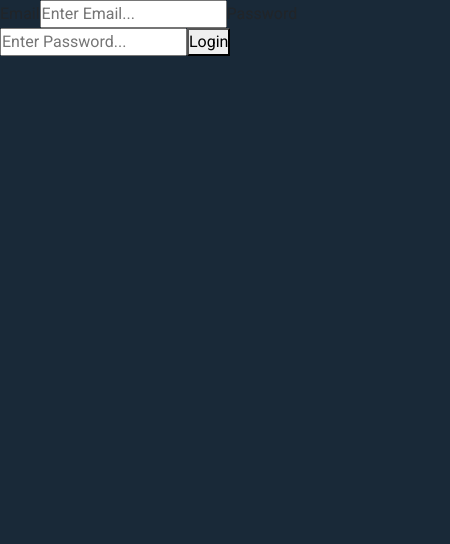
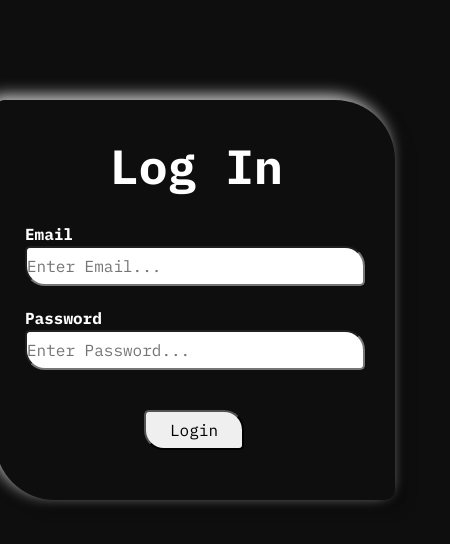
Before and after one commit to Jeiberth/GameShop, a React (Create React App) app in the folder game-store/client/: page /login in a window 390 px wide. Shown: the top 544 px of the page, 450 px wide, since content can reach past the window. Built offline with nearby package versions, Linux system fonts and the light colour scheme; a web font is replaced by a local one.

Commit message:
The frontent was improved visually and now is responsive, and css was included to the Login Page

```diff
--- a/game-store/client/src/App.css
+++ b/game-store/client/src/App.css
@@ -1,5 +1,6 @@
 @import url('https://fonts.googleapis.com/css2?family=Berkshire+Swash&family=Roboto:wght@100;300;400;500;700;900&display=swap');
 @import url('//db.onlinewebfonts.com/c/89d11a443c316da80dcb8f5e1f63c86e?family=Bauhaus+93');
+@import url('https://fonts.googleapis.com/css2?family=IBM+Plex+Mono:ital,wght@0,100;0,200;0,300;0,400;0,500;0,600;0,700;1,100;1,200;1,300;1,400;1,500;1,600;1,700&family=Libre+Baskerville:ital,wght@0,400;0,700;1,400&display=swap');
 
 * {
   margin: 0;
@@ -8,9 +9,9 @@
 }
 
 :root {
-  --primary: #0d171f;
-  --second: #0998a8;
-  --bgColor: #192938;
+  --primary: #000000;
+  --second: #460000;
+  --bgColor: #0f0e0e;
 }
 
 h1,
@@ -23,8 +24,8 @@ p {
 body {
   position: relative;
   background: var(--bgColor);
-  font-family: 'Roboto', sans-serif;
-  width: 100%;
+  font-family: "IBM Plex Mono", monospace;  width: 100%;
+  font-weight: 1000;
   min-height: 100vh;
   overflow: hidden;
 }
--- a/game-store/client/src/components/gameCard.css
+++ b/game-store/client/src/components/gameCard.css
@@ -7,8 +7,8 @@
   border: 1px solid rgba(0, 0, 0, 0.1);
   border-radius: 20px;
   background: var(--bgColor);
-  box-shadow: -5px -5px 15px rgba(255, 255, 255, 0.1),
-    5px 5px 15px rgba(0, 0, 0, 0.35);
+  box-shadow: -5px -5px 15px rgba(255, 255, 255, 0.774),
+    5px 5px 15px rgba(0, 0, 0, 0.733);
 }
 
 .gameCard img {
@@ -59,7 +59,8 @@
 
 .gameCard .gameTitle {
   margin-top: 10px;
-  font-family: 'Bauhaus 93';
+  font-family: "IBM Plex Mono", monospace;
+  font-weight: 1000;
   text-transform: uppercase;
   font-size: 1.3rem;
 }
--- a/game-store/client/src/components/gameSwiper.css
+++ b/game-store/client/src/components/gameSwiper.css
@@ -26,7 +26,7 @@
   right: 0;
   bottom: 0;
   background: rgba(0, 0, 0, 0.3);
-  border-radius: 30px !important;
+  border-radius: 10px 60px !important;
 }
 
 .swiper-slide img {
@@ -37,7 +37,7 @@
   height: 100%;
   object-fit: cover;
   object-position: center;
-  border-radius: 30px !important;
+  border-radius: 10px 60px !important;
 }
 
 .swiper-slide .video iframe {
@@ -46,11 +46,11 @@
   top: 0;
   width: 85%;
   height: 75%;
-  border-radius: 0 30px 0 30px !important;
+  border-radius: 10px 60px !important;
   border: 5px solid transparent;
   background: var(--second);
-  box-shadow: -5px -5px 15px rgba(255, 255, 255, 0.1),
-    5px 5px 15px rgba(0, 0, 0, 0.35);
+  box-shadow: -5px -5px 15px rgba(255, 255, 255, 0.774),
+  5px 5px 15px rgba(0, 0, 0, 0.733);
   z-index: 1100;
   visibility: hidden;
   opacity: 0;
@@ -73,8 +73,9 @@
 }
 
 .gameSlider .content h2 {
-  font-family: 'Bauhaus 93';
-  font-size: 3.5rem;
+  font-family: "IBM Plex Mono", monospace;  width: 100%;
+  font-weight: 1000;
+  font-size: 2.5rem;
 }
 
 .gameSlider .content p {
@@ -156,7 +157,8 @@
   }
 
   .gameSlider .content h2 {
-    font-family: 'Bauhaus 93';
+    font-family: "IBM Plex Mono", monospace;  width: 100%;
+  font-weight: 1000;
     font-size: 1.5rem;
   }
 
--- a/game-store/client/src/components/sideMenu.css
+++ b/game-store/client/src/components/sideMenu.css
@@ -3,17 +3,17 @@
   height: 100%;
   padding: 30px;
   border: 1px solid rgba(0, 0, 0, 0.1);
-  border-radius: 30px;
+  border-radius: 10px 60px;
   background: var(--bgColor);
-  box-shadow: -5px -5px 15px rgba(255, 255, 255, 0.1),
-    5px 5px 15px rgba(0, 0, 0, 0.35);
+  box-shadow: -5px -5px 15px rgba(255, 255, 255, 0.774),
+  5px 5px 15px rgba(0, 0, 0, 0.733);
   display: flex;
   flex-direction: column;
   transition: 1s;
 }
 
 .sideMenu .logo {
-  font-family:'Segoe UI', Tahoma, Geneva, Verdana, sans-serif;
+  font-family: "IBM Plex Mono", monospace;
   position: relative;
   text-decoration: none;
   display: inline-flex;
@@ -71,13 +71,14 @@
   font-size: 1.8em;
 }
 
-@media (max-width: 768px) {
+@media (max-width: 1250px) {
   .sideMenu {
     position: absolute;
     left: 8px;
     align-items: center;
     padding: 30px;
     z-index: 1500;
+    width: 80px;
   }
 
   .sideMenu.active {
--- /dev/null
+++ b/game-store/client/src/pages/Login.css
@@ -0,0 +1,47 @@
+#cont{
+    position: relative;
+    left: 50%;
+    top: 100px;
+    transform: translateX(-50%);
+    width: 400px;
+    height: 400px;
+    box-shadow: -5px -5px 15px rgba(255, 255, 255, 0.774),
+    5px 5px 15px rgba(0, 0, 0, 0.733);
+    border-radius: 10px 60px;
+    padding: 30px;
+    color: white;
+}
+
+#form{
+    position: relative;
+    display: flex;
+    flex-direction: column;
+    align-content: center;
+}
+
+#Login{
+    position: relative;
+    font-size: 3em;
+    left: 25%;
+    margin-bottom: 20px;
+}
+
+#emailinput{
+    height: 40px;
+    border-radius: 5px 20px;
+    margin-bottom: 20px;
+}
+
+#passwordinput{
+    height: 40px;
+    border-radius: 5px 20px;
+    margin-bottom: 40px;
+}
+
+#submit{
+    height: 40px;
+    border-radius: 5px 20px;
+    position: relative;
+    width: 100px;
+    left: 35%;
+}
--- a/game-store/client/src/pages/Login.jsx
+++ b/game-store/client/src/pages/Login.jsx
@@ -2,6 +2,8 @@ import React, {useState} from 'react'
 import axios from 'axios';
 import {toast} from 'react-hot-toast'
 import { useNavigate } from 'react-router-dom';
+import './Login.css';
+
 
 function Login() {
     const navigate = useNavigate()
@@ -29,13 +31,14 @@ function Login() {
           }
         }
   return (
-    <div>
-        <form onSubmit={loginUser}>
-        <label>Email</label>
-        <input type="email" placeholder='Enter Email...' value={data.email} onChange={(e) => setData({...data, email: e.target.value})} />
-        <label>Password</label>
-        <input type="password" placeholder='Enter Password...' value={data.password} onChange={(e) => setData({...data, password: e.target.value})} />
-        <button type='submit'>Login</button>
+    <div id="cont">
+        <form id="form" onSubmit={loginUser}>
+        <label id="Login">Log In</label>
+        <label id="emailtext">Email</label>
+        <input id="emailinput" type="email" placeholder='Enter Email...' value={data.email} onChange={(e) => setData({...data, email: e.target.value})} />
+        <label id="passwordtext" >Password</label>
+        <input id="passwordinput" type="password" placeholder='Enter Password...' value={data.password} onChange={(e) => setData({...data, password: e.target.value})} />
+        <button id="submit" type='submit'>Login</button>
 
         </form>
     </div>
--- a/game-store/client/src/pages/bag.css
+++ b/game-store/client/src/pages/bag.css
@@ -1,10 +1,11 @@
 .shopBagTable {
   margin-top: 50px;
   color: #ffffff;
-  border-radius: 20px;
+  border-radius: 10px 60px;
   background: var(--bgColor);
-  box-shadow: -5px -5px 15px rgba(255, 255, 255, 0.1),
-    5px 5px 15px rgba(0, 0, 0, 0.35);
+  box-shadow: -5px -5px 15px rgba(255, 255, 255, 0.774),
+  5px 5px 15px rgba(0, 0, 0, 0.733);
+
 }
 
 .shopBagTable thead tr {
@@ -32,11 +33,12 @@
   padding: 10px 20px;
   text-decoration: none;
   color: #ffffff;
-  border-radius: 15px;
+  border-radius: 10px 60px;
   display: inline-flex;
   align-items: center;
   gap: 10px;
   background: var(--bgColor);
-  box-shadow: -5px -5px 15px rgba(255, 255, 255, 0.1),
-    5px 5px 15px rgba(0, 0, 0, 0.35);
+  box-shadow: -5px -5px 15px rgba(255, 255, 255, 0.774),
+  5px 5px 15px rgba(0, 0, 0, 0.733);
+
 }
--- a/game-store/client/src/pages/categories.css
+++ b/game-store/client/src/pages/categories.css
@@ -1,3 +1,4 @@
+
 .filters {
   display: flex;
   flex-wrap: wrap;
@@ -11,15 +12,15 @@
   color: #ffffff;
   padding: 10px 25px;
   transition: 0.3s;
-  border-radius: 10px;
+  border-radius: 10px 60px;
   text-transform: uppercase;
   cursor: pointer;
 }
 
 .filters li:hover,
 .filters li.active {
-  box-shadow: -5px -5px 10px rgba(255, 255, 255, 0.1),
-    5px 5px 10px rgba(0, 0, 0, 0.35);
+  box-shadow: -5px -5px 15px rgba(255, 255, 255, 0.774),
+  5px 5px 15px rgba(0, 0, 0, 0.733);
 }
 
 .search {
@@ -31,9 +32,9 @@
   height: 50px;
   padding: 8px 20px;
   margin-bottom: 20px;
-  border-radius: 10px;
-  box-shadow: -5px -5px 15px rgba(255, 255, 255, 0.1),
-    5px 5px 15px rgba(0, 0, 0, 0.35);
+  border-radius: 10px 60px;
+  box-shadow: -5px -5px 15px rgba(255, 255, 255, 0.774),
+  5px 5px 15px rgba(0, 0, 0, 0.733);
 }
 
 .search input {
--- a/game-store/client/src/pages/header.css
+++ b/game-store/client/src/pages/header.css
@@ -28,9 +28,9 @@ header {
   font-size: 1.5rem;
   width: 50px;
   height: 50px;
-  border-radius: 10px;
-  box-shadow: -5px -5px 15px rgba(255, 255, 255, 0.1),
-    5px 5px 15px rgba(0, 0, 0, 0.35);
+  box-shadow: -5px -5px 15px rgba(255, 255, 255, 0.774),
+    5px 5px 15px rgba(0, 0, 0, 0.733);
+  border-radius: 20px 40px;
   display: flex;
   justify-content: center;
   align-items: center;
@@ -93,7 +93,7 @@ header {
   font-size: 0.6rem;
 } */
 
-@media (max-width: 768px) {
+@media (max-width: 1250px) {
   .userItems .avatar {
     display: none;
   }
@@ -108,14 +108,25 @@ header {
   .menu.active {
     margin-left: 0;
   }
+
+  .bi-sliders{
+    display: none;
+  }
+
 }
 
 .login {
   display: inline-flex;
-align-items: center;
-gap: 20px;
-color: #ffffff;
-box-shadow: -5px -5px 15px rgba(255, 255, 255, 0.1),
-        5px 5px 15px rgba(0, 0, 0, 0.35);
+  align-items: center;
+  gap: 20px;
+  color: #ffffff;
+}
 
+.login button{
+  width: 100px;
+  height: 40px;
+  border-radius: 20px 40px;
+    border-radius: 20px 40px;
+    box-shadow: -5px -5px 15px rgba(255, 255, 255, 0.774),
+    5px 5px 15px rgba(0, 0, 0, 0.733);
 }
--- a/game-store/client/src/pages/main.css
+++ b/game-store/client/src/pages/main.css
@@ -4,12 +4,8 @@ main {
   left: 0;
   right: 0;
   bottom: 0;
-  padding: 30px;
-  border: 8px solid var(--bgColor);
-  box-shadow: -5px -5px 15px rgba(255, 255, 255, 0.15),
-    5px 5px 15px rgba(0, 0, 0, 0.35),
-    inset -5px -5px 15px rgba(255, 255, 255, 0.15),
-    inset 5px 5px 15px rgba(0, 0, 0, 0.35);
+  padding: 20px;
+
   display: flex;
   justify-content: space-between;
   align-items: center;
@@ -22,11 +18,11 @@ main {
   position: relative;
   width: 80%;
   height: 100%;
-  border-radius: 30px;
+  border-radius: 10px 60px;
   border: 1px solid rgba(0, 0, 0, 0.1);
   background: var(--bgColor);
-  box-shadow: -5px -5px 15px rgba(255, 255, 255, 0.1),
-    5px 5px 15px rgba(0, 0, 0, 0.35);
+  box-shadow: -5px -5px 15px rgba(255, 255, 255, 0.774),
+    5px 5px 15px rgba(0, 0, 0, 0.733);
   transition: 1s;
 }
 
@@ -60,13 +56,14 @@ section.active {
   opacity: 1;
 }
 
-@media (max-width: 768px) {
+@media (max-width: 1250px) {
   main {
     padding: 20px;
   }
 
   .banner {
-    width: 100%;
+    width: 89%;
+    left: 100px;
   }
 
   .banner.active {
@@ -74,6 +71,6 @@ section.active {
   }
 
   section {
-    padding: 5px;
+    padding: 20px;
   }
 }
```
Also changed, not shown: 1 other file (tests, documents, lock files or other folders).
